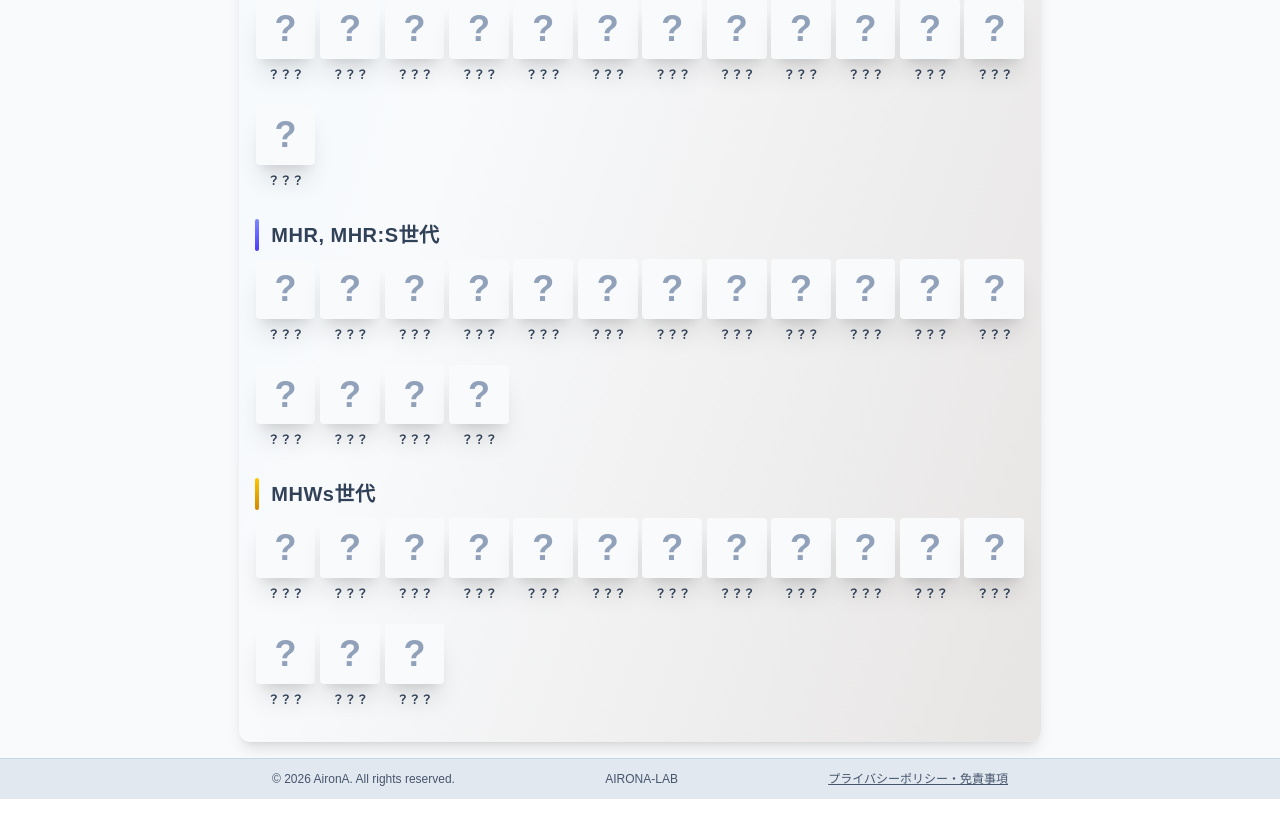
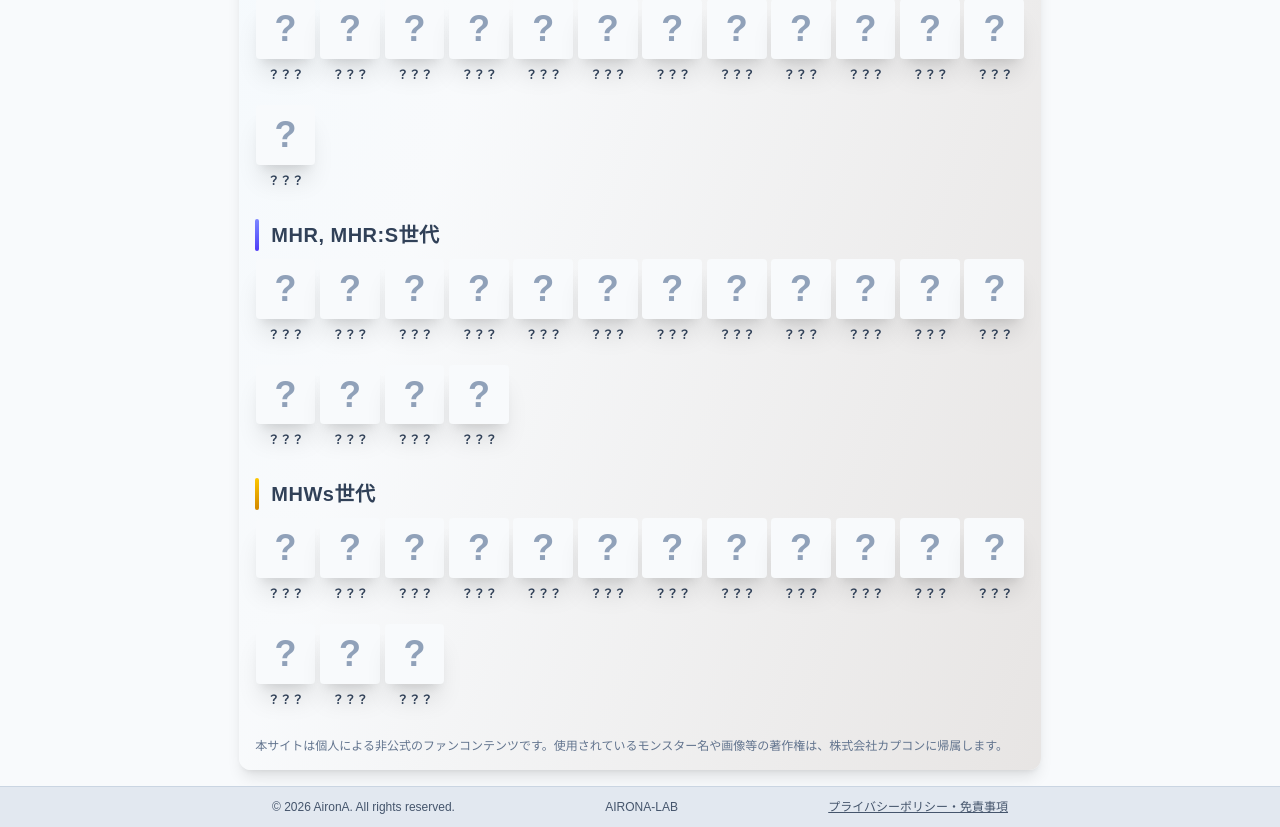
Before and after one commit to yasaka1006/AIRONA-LAB, a React (Vite) app: page /monhan in a window 1280 px wide. Shown: the part 1695-2522 px from the top of the page. Before the commit the page ends 2494 px from the top, so only its background shows below. Built offline with nearby package versions, Linux system fonts and the light colour scheme; a web font is replaced by a local one.

Commit message:
Monhan修正

```diff
--- a/src/components/Ranking.jsx
+++ b/src/components/Ranking.jsx
@@ -23,6 +23,7 @@ const Ranking = () => {
     'shizuoka': '静岡県の市区町村クイズ',
     'kanagawa': '神奈川県の市区町村クイズ',
     'ibaraki': '茨城県の市区町村クイズ',
+    'monhan': 'モンハンモンスタークイズ',
   };
 
   // getGameName関数
--- a/src/components/minigames/Monhan.jsx
+++ b/src/components/minigames/Monhan.jsx
@@ -410,6 +410,8 @@ const Monhan = () => {
       </div>
       <MonsterGrid startId={130} endId={144} />
 
+      <p className="text-xs text-slate-500">本サイトは個人による非公式のファンコンテンツです。使用されているモンスター名や画像等の著作権は、株式会社カプコンに帰属します。 </p>
+
       {/* 全問正解お祝いモーダル */}
       {showModal && (
         <div className="fixed inset-0 bg-black/50 flex items-center justify-center z-[100]">
```
